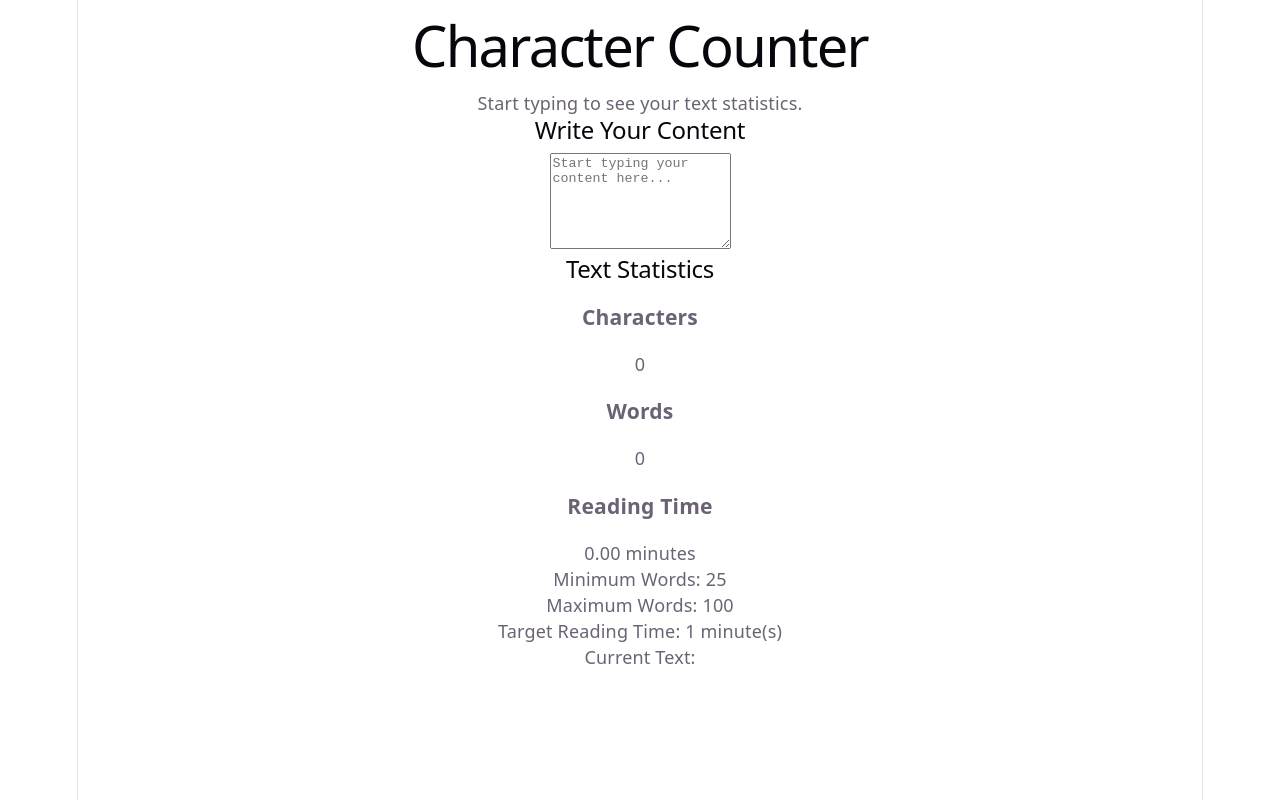
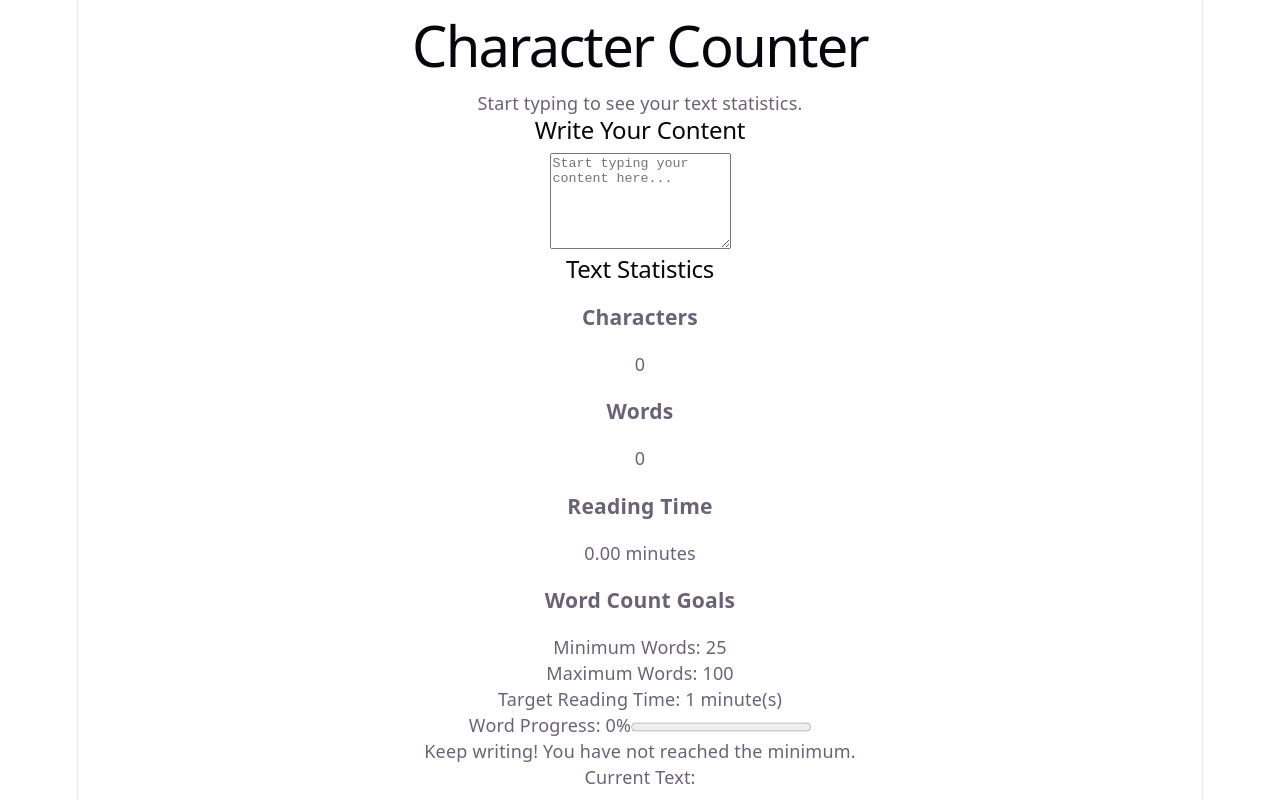
Before and after one commit to BallNChain24FEnd/AshleyWhite-Lab-9.2_state-events-charactercounter, a React (Vite) app: page / in a window 1280 px wide. Built offline with nearby package versions, Linux system fonts and the light colour scheme.

Commit message:
Commit 7: Added word count goals and progress indicators

```diff
--- a/src/components/CharacterCounter/CharacterCounter.tsx
+++ b/src/components/CharacterCounter/CharacterCounter.tsx
@@ -42,6 +42,11 @@ export default function CharacterCounter({
     });
   }
 
+  // Calculate word progress
+  const progress = maxWords > 0
+    ? Math.min((stats.wordCount / maxWords) * 100, 100)
+    : 0;
+
   return (
     <section>
       <h2>Write Your Content</h2>
@@ -50,9 +55,31 @@ export default function CharacterCounter({
 
       <StatsDisplay stats={stats} />
 
+      <h3>Word Count Goals</h3>
+
       <p>Minimum Words: {minWords}</p>
       <p>Maximum Words: {maxWords}</p>
       <p>Target Reading Time: {targetReadingTime} minute(s)</p>
+
+      {/* Show word progress */}
+      <label htmlFor="word-progress">
+        Word Progress: {Math.round(progress)}%
+      </label>
+
+      <progress
+        id="word-progress"
+        value={progress}
+        max={100}
+      />
+
+      {/* Show word count feedback */}
+      {stats.wordCount < minWords ? (
+        <p>Keep writing! You have not reached the minimum.</p>
+      ) : stats.wordCount <= maxWords ? (
+        <p>Great job! You are within your word count goal.</p>
+      ) : (
+        <p>You have exceeded the maximum word count.</p>
+      )}
 
       <p>Current Text: {text}</p>
     </section>
```
